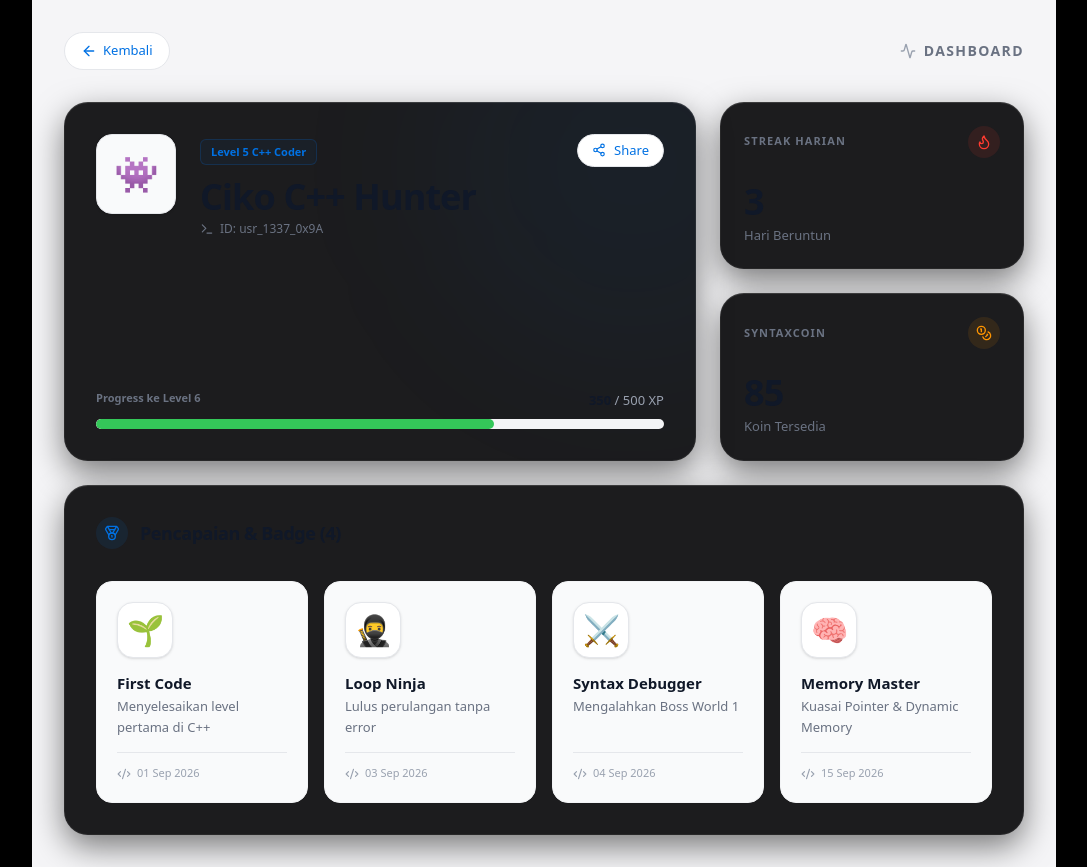
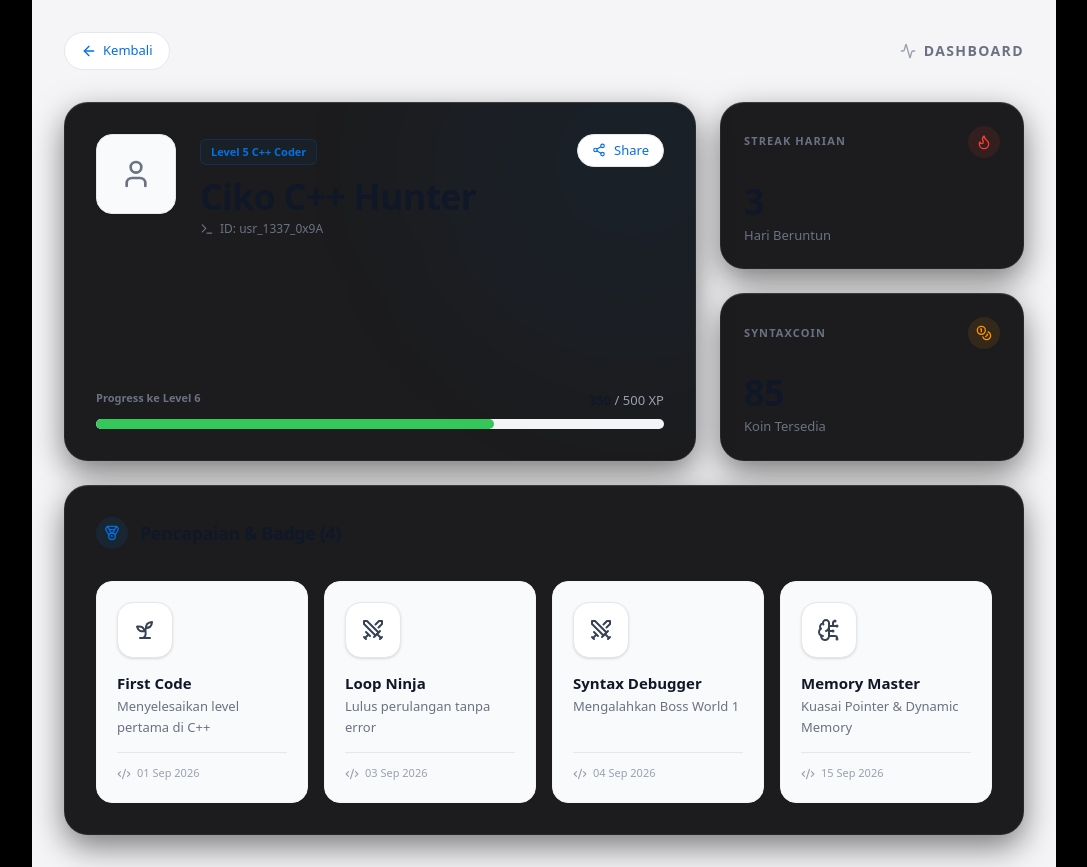
Before and after one commit to bayy-kim/gameby-cplusplus, a Next.js app: page /dashboard in a window 1280 px wide. Shown: the whole page, without its empty margins (96-1183 px from the left). Built offline with nearby package versions, Linux system fonts and the light colour scheme.

Commit message:
fix: Resolve styling mismatch and swap emoji with SVG icons

```diff
--- a/prisma/seed.ts
+++ b/prisma/seed.ts
@@ -1,5 +1,5 @@
 import { PrismaClient } from "@prisma/client";
-import { SEED_WORLDS } from "../src/lib/seedData.ts";
+import { SEED_WORLDS } from "../src/lib/seedData";
 
 const prisma = new PrismaClient();
 
--- a/src/app/dashboard/page.tsx
+++ b/src/app/dashboard/page.tsx
@@ -2,13 +2,13 @@
 
 import React, { useState } from "react";
 import Link from "next/link";
-import { Flame, Coins, Medal, ArrowLeft, Share2, Sparkles, Terminal, Activity, Code2, Cpu } from "lucide-react";
+import { Flame, Coins, Medal, ArrowLeft, Share2, Sparkles, Terminal, Activity, Code2, Cpu, Sprout, Swords, BrainCircuit, User } from "lucide-react";
 import { motion } from "motion/react";
 import ShareCardModal from "@/components/ShareCardModal";
 
 export default function DashboardPage() {
   const [isShareOpen, setIsShareOpen] = useState(false);
-  const [selectedBadge, setSelectedBadge] = useState<{name: string, icon: string} | null>(null);
+  const [selectedBadge, setSelectedBadge] = useState<{name: string, iconId: string} | null>(null);
 
   const userStats = {
     name: "Ciko C++ Hunter",
@@ -18,14 +18,23 @@ export default function DashboardPage() {
     streak: 3,
     syntaxCoins: 85,
     badges: [
-      { id: "b1", name: "First Code", description: "Menyelesaikan level pertama di C++", icon: "🌱", date: "01 Sep 2026" },
-      { id: "b2", name: "Loop Ninja", description: "Lulus perulangan tanpa error", icon: "🥷", date: "03 Sep 2026" },
-      { id: "b3", name: "Syntax Debugger", description: "Mengalahkan Boss World 1", icon: "⚔️", date: "04 Sep 2026" },
-      { id: "b4", name: "Memory Master", description: "Kuasai Pointer & Dynamic Memory", icon: "🧠", date: "15 Sep 2026" },
+      { id: "b1", name: "First Code", description: "Menyelesaikan level pertama di C++", iconId: "sprout", date: "01 Sep 2026" },
+      { id: "b2", name: "Loop Ninja", description: "Lulus perulangan tanpa error", iconId: "swords", date: "03 Sep 2026" },
+      { id: "b3", name: "Syntax Debugger", description: "Mengalahkan Boss World 1", iconId: "swords", date: "04 Sep 2026" },
+      { id: "b4", name: "Memory Master", description: "Kuasai Pointer & Dynamic Memory", iconId: "brain", date: "15 Sep 2026" },
     ],
   };
 
-  const handleShareBadge = (badge: {name: string, icon: string}) => {
+  const getBadgeIcon = (id: string, className?: string) => {
+    switch(id) {
+      case "sprout": return <Sprout className={className} />;
+      case "swords": return <Swords className={className} />;
+      case "brain": return <BrainCircuit className={className} />;
+      default: return <Medal className={className} />;
+    }
+  };
+
+  const handleShareBadge = (badge: {name: string, iconId: string}) => {
     setSelectedBadge(badge);
     setIsShareOpen(true);
   };
@@ -64,8 +73,8 @@ export default function DashboardPage() {
 
           <div className="flex justify-between items-start relative z-10">
             <div className="flex items-start gap-6">
-              <div className="w-20 h-20 rounded-2xl bg-gray-50 dark:bg-black flex items-center justify-center text-4xl border border-gray-200 dark:border-gray-800 shadow-sm">
-                👾
+              <div className="w-20 h-20 rounded-2xl bg-gray-50 dark:bg-black flex items-center justify-center text-4xl border border-gray-200 dark:border-gray-800 shadow-sm text-gray-500">
+                <User className="w-8 h-8" />
               </div>
               <div className="pt-1">
                 <span className="text-[11px] font-semibold px-2.5 py-1 rounded-md border border-[#0071E3]/20 text-[#0071E3] bg-[#0071E3]/5 mb-3 inline-block">
@@ -166,8 +175,8 @@ export default function DashboardPage() {
                 className="group p-5 rounded-2xl bg-gray-50 dark:bg-black border border-gray-100 dark:border-gray-800 hover:border-[#0071E3]/30 dark:hover:border-[#0071E3]/50 flex flex-col gap-4 transition-all cursor-pointer"
               >
                 <div className="flex justify-between items-start w-full">
-                   <div className="w-14 h-14 rounded-2xl bg-white dark:bg-[#1C1C1E] border border-gray-200 dark:border-gray-800 text-3xl flex items-center justify-center shadow-sm group-hover:scale-110 transition-transform duration-300">
-                     {badge.icon}
+                   <div className="w-14 h-14 rounded-2xl bg-white dark:bg-[#1C1C1E] border border-gray-200 dark:border-gray-800 text-gray-700 dark:text-gray-300 flex items-center justify-center shadow-sm group-hover:scale-110 group-hover:text-[#0071E3] transition-all duration-300">
+                     {getBadgeIcon(badge.iconId, "w-6 h-6")}
                    </div>
                    <Share2 className="w-4 h-4 text-gray-400 opacity-0 group-hover:opacity-100 transition-opacity duration-300" />
                 </div>
@@ -194,7 +203,7 @@ export default function DashboardPage() {
         onClose={() => setIsShareOpen(false)}
         userName={userStats.name}
         badgeName={selectedBadge?.name || "Level Up!"}
-        badgeIcon={selectedBadge?.icon || "🚀"}
+        badgeIconId={selectedBadge?.iconId || "medal"}
         xpEarned={userStats.xp}
       />
     </div>
--- a/src/components/ShareCardModal.tsx
+++ b/src/components/ShareCardModal.tsx
@@ -1,7 +1,7 @@
 "use client";
 
 import React, { useRef, useState } from "react";
-import { X, Download, Share2, Sparkles, Trophy, Code2, Zap } from "lucide-react";
+import { X, Download, Sparkles, Code2, Zap, Sprout, Swords, BrainCircuit, Medal } from "lucide-react";
 import * as htmlToImage from "html-to-image";
 
 interface ShareCardModalProps {
@@ -9,7 +9,7 @@ interface ShareCardModalProps {
   onClose: () => void;
   userName: string;
   badgeName: string;
-  badgeIcon: string;
+  badgeIconId: string;
   worldName?: string;
   xpEarned: number;
 }
@@ -19,7 +19,7 @@ export default function ShareCardModal({
   onClose,
   userName,
   badgeName,
-  badgeIcon,
+  badgeIconId,
   worldName,
   xpEarned,
 }: ShareCardModalProps) {
@@ -27,6 +27,15 @@ export default function ShareCardModal({
   const [isDownloading, setIsDownloading] = useState(false);
 
   if (!isOpen) return null;
+
+  const getBadgeIcon = (id: string) => {
+    switch(id) {
+      case "sprout": return <Sprout className="w-16 h-16 text-indigo-400" />;
+      case "swords": return <Swords className="w-16 h-16 text-indigo-400" />;
+      case "brain": return <BrainCircuit className="w-16 h-16 text-indigo-400" />;
+      default: return <Medal className="w-16 h-16 text-indigo-400" />;
+    }
+  };
 
   const handleDownload = async () => {
     if (!cardRef.current) return;
@@ -87,8 +96,8 @@ export default function ShareCardModal({
           <div className="flex justify-center mb-8 relative z-10">
             <div className="w-32 h-32 rounded-2xl bg-zinc-900 border border-zinc-800 shadow-inner flex items-center justify-center relative hover:scale-105 transition-transform duration-300">
               <div className="absolute inset-0 bg-indigo-500/5 rounded-2xl"></div>
-              <div className="text-6xl drop-shadow-sm relative z-10">
-                {badgeIcon}
+              <div className="text-6xl drop-shadow-sm relative z-10 flex items-center justify-center">
+                {getBadgeIcon(badgeIconId)}
               </div>
             </div>
           </div>
```
